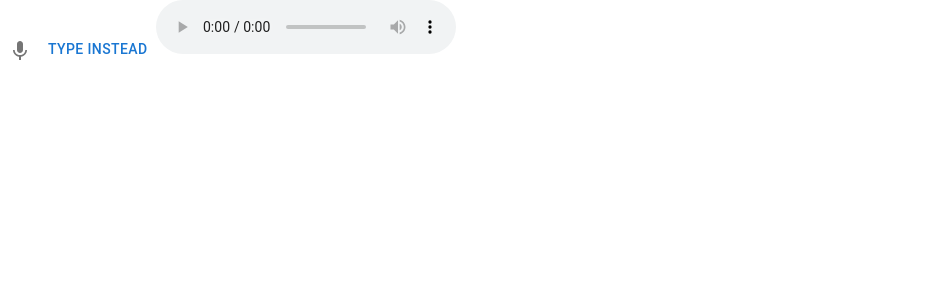
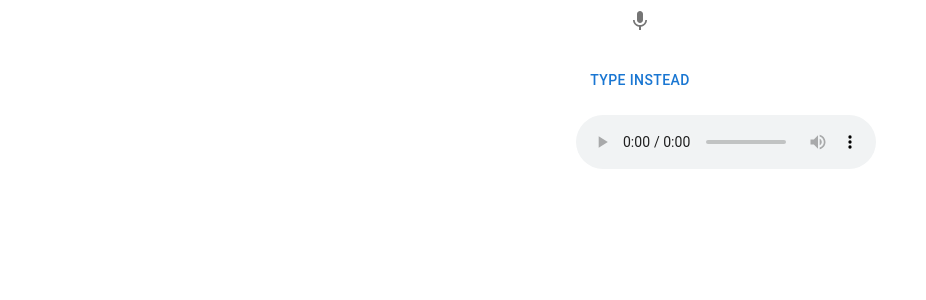
Before and after one commit to daniel-moon32/VoicePals, a React (Create React App) app: page / in a window 1280 px wide. Shown: the top 300 px of the page, without its empty margins (0-926 px from the left). Built offline with nearby package versions, Linux system fonts and the light colour scheme; what mic-recorder-to-mp3 would draw is missing.

Commit message:
finished record element

```diff
--- a/src/components/Record.jsx
+++ b/src/components/Record.jsx
@@ -1,4 +1,6 @@
-import { IconButton, Button } from '@mui/material';
+import {
+  IconButton, Button, Stack, Box, TextField,
+} from '@mui/material';
 import KeyboardVoiceIcon from '@mui/icons-material/KeyboardVoice';
 import StopIcon from '@mui/icons-material/Stop';
 import { useState, useEffect } from 'react';
@@ -11,6 +13,7 @@ function Record() {
   const [isRecording, setIsRecording] = useState(false);
   const [blobURL, setBlobURL] = useState('');
   const [isBlocked, setIsBlocked] = useState(false);
+  const [isTextbox, setIsTextbox] = useState(false);
 
   const start = () => {
     if (isBlocked) {
@@ -39,27 +42,31 @@ function Record() {
     navigator.getUserMedia(
       { audio: true },
       () => {
-        console.log('Permission Granted');
         setIsBlocked(false);
       },
       () => {
-        console.log('Permission Denied');
         setIsBlocked(true);
       },
     );
   }, []);
 
   return (
-    <div>
+    <Box>
+      <Stack spacing={2} sx={{ width: '10%', margin: 'auto' }}>
+        <>
           <IconButton
+            sx={{ margin: 'auto', display: 'block' }}
             onClick={!isRecording ? start : stop}
           >
             {isRecording === false ? <KeyboardVoiceIcon /> : <StopIcon />}
           </IconButton>
-      <Button>Type Instead</Button>
-
+          <Button onClick={() => setIsTextbox(!isTextbox)}>Type Instead</Button>
           <audio controls src={blobURL} />
-    </div>
+        </>
+        {isTextbox
+          && <TextField />}
+      </Stack>
+    </Box>
   );
 }
 
```
Lines whose indentation alone changed are shown as unchanged.
